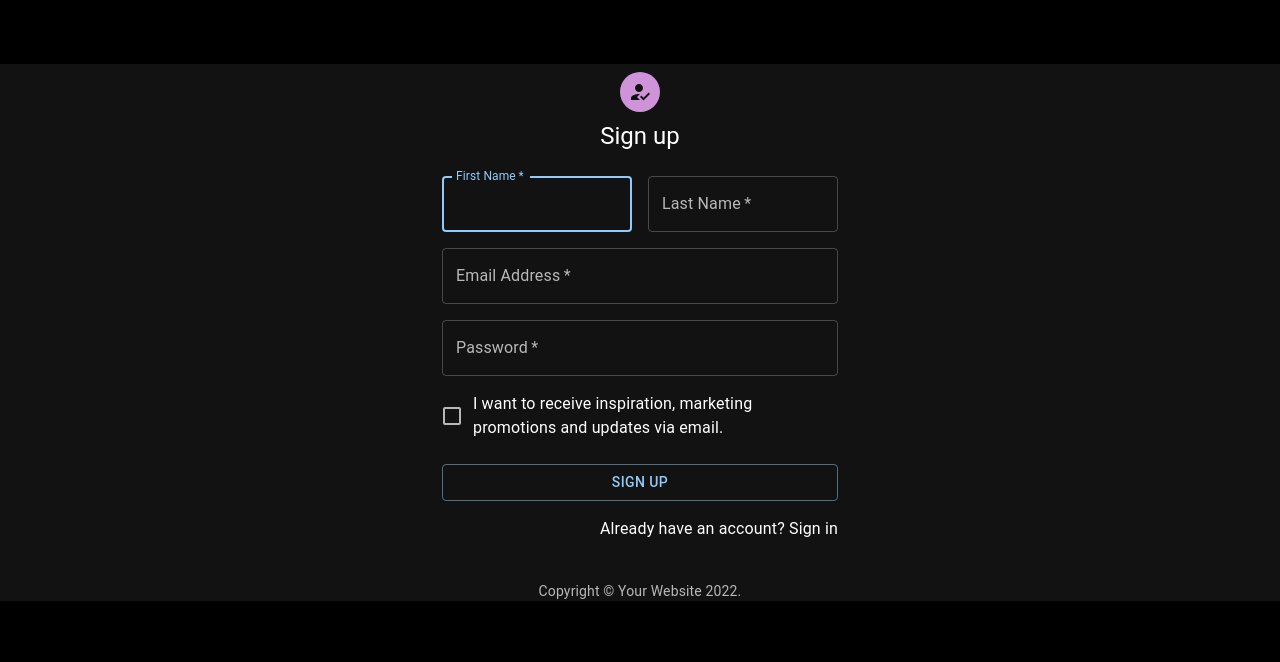
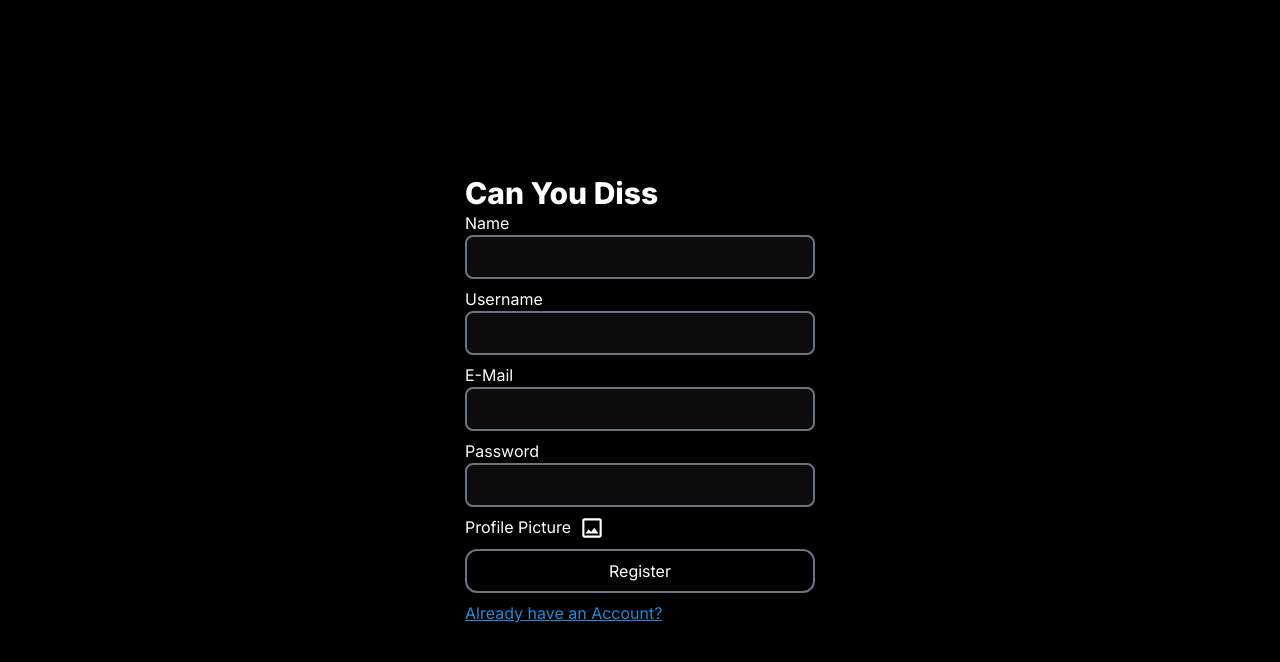
Before and after one commit to harshalranjhani/can-you-diss, a Next.js app: page /register in a window 1280 px wide. Shown: the top 662 px of the page. Built offline with nearby package versions, Linux system fonts and the light colour scheme.

Commit message:
ui: updated the regsister page

```diff
--- a/pages/register.js
+++ b/pages/register.js
@@ -1,67 +1,40 @@
-import * as React from "react";
-import { useState } from "react";
-import Avatar from "@mui/material/Avatar";
-import Button from "@mui/material/Button";
-import CssBaseline from "@mui/material/CssBaseline";
-import TextField from "@mui/material/TextField";
-import FormControlLabel from "@mui/material/FormControlLabel";
-import Checkbox from "@mui/material/Checkbox";
-import Link from "next/link";
-import Grid from "@mui/material/Grid";
-import Box from "@mui/material/Box";
-import LockOutlinedIcon from "@mui/icons-material/LockOutlined";
-import Typography from "@mui/material/Typography";
-import Container from "@mui/material/Container";
-import HowToRegIcon from "@mui/icons-material/HowToReg";
-import { createTheme, ThemeProvider } from "@mui/material/styles";
-import { auth, db } from "../utils/firebase";
+import { useState, useRef, useId } from "react";
 import { useRouter } from "next/router";
 
-function Copyright(props) {
-  return (
-    <Typography
-      variant="body2"
-      color="text.secondary"
-      align="center"
-      {...props}
-    >
-      {"Copyright © "}
-      <Link color="inherit" href="https://mui.com/">
-        Your Website
-      </Link>{" "}
-      {new Date().getFullYear()}
-      {"."}
-    </Typography>
-  );
-}
+import InsertPhotoOutlinedIcon from "@mui/icons-material/InsertPhotoOutlined";
+import Image from "next/image";
+import Link from "next/link";
 
-const theme = createTheme({
-  palette: {
-    mode: "dark",
-  },
-});
+import { auth, db, storage } from "../utils/firebase";
+import firebase from "firebase/compat/app";
+import { v4 } from "uuid";
+
+import {
+  getStorage,
+  ref,
+  uploadBytesResumable,
+  getDownloadURL,
+} from "firebase/storage";
 
 export default function SignUp() {
-  const [firstName, setFirstName] = useState("");
-  const [lastName, setLastName] = useState("");
+  const [name, setName] = useState("");
+  const [username, setUsername] = useState("");
   const [email, setEmail] = useState("");
   const [password, setPassword] = useState("");
+  const [profilePicture, setProfilePicture] = useState("");
+  const pictureInputRef = useRef();
   const router = useRouter();
 
-  const handleSubmit = () => {
+  const handleSubmit = (evt) => {
+    evt.preventDefault();
     auth
       .createUserWithEmailAndPassword(email, password)
       .then((authUser) => {
         const uid = authUser.user.uid;
         const userDocRef = db.collection("users").doc(uid);
         userDocRef.set({
-          displayName:
-            firstName.charAt(0).toUpperCase() +
-            firstName.slice(1) +
-            " " +
-            lastName.charAt(0).toUpperCase() +
-            lastName.slice(1),
-          username: "rapper123",
+          displayName: name,
+          username: username,
           loser: false,
           wins: 0,
           losses: 0,
@@ -72,12 +45,7 @@ export default function SignUp() {
           email: email,
         });
         authUser.user.updateProfile({
-          displayName:
-            firstName.charAt(0).toUpperCase() +
-            firstName.slice(1) +
-            " " +
-            lastName.charAt(0).toUpperCase() +
-            lastName.slice(1),
+          displayName: name,
         });
       })
 
@@ -87,109 +55,286 @@ export default function SignUp() {
         alert("Welcome User!");
       })
       .catch((e) => alert(e.message));
+
+    const storage = getStorage();
+
+    // Create the file metadata
+    /** @type {any} */
+    const metadata = {
+      contentType: "image/jpeg",
     };
 
+    // Upload file and metadata to the object 'images/mountains.jpg'
+    const storageRef = ref(storage, "images/" + profilePicture.name + v4());
+    const uploadTask = uploadBytesResumable(storageRef, file, metadata);
+
+    // Listen for state changes, errors, and completion of the upload.
+    uploadTask.on(
+      "state_changed",
+      (snapshot) => {
+        // Get task progress, including the number of bytes uploaded and the total number of bytes to be uploaded
+        const progress =
+          (snapshot.bytesTransferred / snapshot.totalBytes) * 100;
+        console.log("Upload is " + progress + "% done");
+        switch (snapshot.state) {
+          case "paused":
+            console.log("Upload is paused");
+            break;
+          case "running":
+            console.log("Upload is running");
+            break;
+        }
+      },
+      (error) => {
+        alert(error);
+      },
+      () => {
+        // Upload completed successfully, now we can get the download URL
+        getDownloadURL(uploadTask.snapshot.ref).then((downloadURL) => {
+          console.log("File available at", downloadURL);
+        });
+      }
+    );
+  };
   return (
-    <ThemeProvider theme={theme}>
-      <Container component="main" maxWidth="xs">
-        <CssBaseline />
-        <Box
-          sx={{
-            marginTop: 8,
-            display: "flex",
-            flexDirection: "column",
-            alignItems: "center",
-          }}
-        >
-          <Avatar sx={{ m: 1, bgcolor: "secondary.main" }}>
-            <HowToRegIcon />
-          </Avatar>
-          <Typography component="h1" variant="h5">
-            Sign up
-          </Typography>
-          <Box component="div" noValidate sx={{ mt: 3 }}>
-            <Grid container spacing={2}>
-              <Grid item xs={12} sm={6}>
-                <TextField
-                  autoComplete="given-name"
-                  name="firstName"
-                  required
-                  fullWidth
-                  id="firstName"
-                  label="First Name"
-                  autoFocus
+    // <div className="h-screen w-screen flex flex-col justify-center items-center">
+    //   <div className="border-2 border-border-gray p-8 rounded-lg space-y-2">
+    //     <h1 className="text-3xl font-black ">Can You Diss</h1>
+    //     <form className="flex flex-col">
+    //       <label>E-Mail</label>
+    //       <input
+    //         type="email"
+    //         className="input"
+    //         onChange={(evt) => {
+    //           setEmail(evt.target.value);
+    //         }}
+    //       />
+    //       <label>Password</label>
+    //       <input
+    //         type="password"
+    //         className="input"
+    //         onChange={(evt) => {
+    //           setPassword(evt.target.value);
+    //         }}
+    //       />
+    //     </form>
+    //     <div>
+    //       <Link href="/register">
+    //         <button className="button" onClick={handleSubmit}>
+    //           Login
+    //         </button>
+    //       </Link>
+    //     </div>
+
+    //     <div>
+    //       <p>Dont have an Account?</p>
+    //       <Link href="/register">Register</Link>
+    //     </div>
+    //   </div>
+    // </div>
+
+    <div className="h-screen w-screen flex flex-col items-center justify-center">
+      <div className="w-[300px] lg:w-[350px]">
+        <div>
+          <h1 className="text-3xl font-extrabold">Can You Diss</h1>
+        </div>
+        <form className="flex flex-col">
+          <label>Name</label>
+          <input
+            type="text"
+            name="Name"
+            className="input"
             onChange={(evt) => {
-                    setFirstName(evt.target.value);
+              setName(evt.target.value);
             }}
           />
-              </Grid>
-              <Grid item xs={12} sm={6}>
-                <TextField
-                  required
-                  fullWidth
-                  id="lastName"
-                  label="Last Name"
-                  name="lastName"
-                  autoComplete="family-name"
+          <label>Username</label>
+          <input
+            type="text"
+            name="Username"
+            className="input"
             onChange={(evt) => {
-                    setLastName(evt.target.value);
+              setUsername(evt.target.value);
             }}
           />
-              </Grid>
-              <Grid item xs={12}>
-                <TextField
-                  required
-                  fullWidth
-                  id="email"
-                  label="Email Address"
+          <label>E-Mail</label>
+          <input
+            type="email"
             name="email"
-                  autoComplete="email"
+            className="input"
             onChange={(evt) => {
               setEmail(evt.target.value);
             }}
           />
-              </Grid>
-              <Grid item xs={12}>
-                <TextField
-                  required
-                  fullWidth
-                  name="password"
-                  label="Password"
+          <label>Password</label>
+          <input
             type="password"
-                  id="password"
-                  autoComplete="new-password"
+            name="Password"
+            className="input"
             onChange={(evt) => {
               setPassword(evt.target.value);
             }}
           />
-              </Grid>
-              <Grid item xs={12}>
-                <FormControlLabel
-                  control={
-                    <Checkbox value="allowExtraEmails" color="primary" />
+          <div
+            className="flex space-x-2 cursor-pointer"
+            onClick={() => {
+              pictureInputRef.current.click();
+            }}
+          >
+            <span>Profile Picture</span>
+            <div>
+              <InsertPhotoOutlinedIcon sx={{ fontSize: "26px" }} />
+            </div>
+          </div>
+          {profilePicture ? (
+            <span
+              className="text-red-600 underline cursor-pointer"
+              onClick={() => {
+                setProfilePicture(null);
+              }}
+            >
+              Remove
+            </span>
+          ) : null}
+          <input
+            type="file"
+            name="Profile Picture"
+            onChange={(evt) => {
+              const fileReader = new FileReader();
+              if (evt.target.files) {
+                fileReader.readAsDataURL(evt.target.files[0]);
               }
-                  label="I want to receive inspiration, marketing promotions and updates via email."
+              fileReader.onload = (readerEvt) => {
+                setProfilePicture(readerEvt.target?.result);
+              };
+            }}
+            ref={pictureInputRef}
+            hidden
           />
-              </Grid>
-            </Grid>
-            <Button
-              type="submit"
-              fullWidth
-              variant="outlined"
-              onClick={handleSubmit}
-              sx={{ mt: 3, mb: 2 }}
+          <button
+            className="button mb-2"
+            onClick={(evt) => {
+              handleSubmit(evt);
+            }}
           >
-              Sign Up
-            </Button>
-            <Grid container justifyContent="flex-end">
-              <Grid item>
-                <Link href="/login">Already have an account? Sign in</Link>
-              </Grid>
-            </Grid>
-          </Box>
-        </Box>
-        <Copyright sx={{ mt: 5 }} />
-      </Container>
-    </ThemeProvider>
+            Register
+          </button>
+          <Link href={"/login"} className="text-twit-blue underline">
+            Already have an Account?
+          </Link>
+          {profilePicture ? (
+            <div className="absolute">
+              <Image
+                src={profilePicture}
+                className="opacity-80 hover:opacity-50 transition-all duration-300 object-contain"
+                width={250}
+                height={250}
+              />
+            </div>
+          ) : null}
+        </form>
+      </div>
+    </div>
+
+    // <ThemeProvider theme={theme}>
+    //   <Container component="main" maxWidth="xs">
+    //     <CssBaseline />
+    //     <Box
+    //       sx={{
+    //         marginTop: 8,
+    //         display: "flex",
+    //         flexDirection: "column",
+    //         alignItems: "center",
+    //       }}
+    //     >
+    //       <Avatar sx={{ m: 1, bgcolor: "secondary.main" }}>
+    //         <HowToRegIcon />
+    //       </Avatar>
+    //       <Typography component="h1" variant="h5">
+    //         Sign up
+    //       </Typography>
+    //       <Box component="div" noValidate sx={{ mt: 3 }}>
+    //         <Grid container spacing={2}>
+    //           <Grid item xs={12} sm={6}>
+    //             <TextField
+    //               autoComplete="given-name"
+    //               name="firstName"
+    //               required
+    //               fullWidth
+    //               id="firstName"
+    //               label="First Name"
+    //               autoFocus
+    //               onChange={(evt) => {
+    //                 setFirstName(evt.target.value);
+    //               }}
+    //             />
+    //           </Grid>
+    //           <Grid item xs={12} sm={6}>
+    //             <TextField
+    //               required
+    //               fullWidth
+    //               id="lastName"
+    //               label="Last Name"
+    //               name="lastName"
+    //               autoComplete="family-name"
+    //               onChange={(evt) => {
+    //                 setLastName(evt.target.value);
+    //               }}
+    //             />
+    //           </Grid>
+    //           <Grid item xs={12}>
+    //             <TextField
+    //               required
+    //               fullWidth
+    //               id="email"
+    //               label="Email Address"
+    //               name="email"
+    //               autoComplete="email"
+    //               onChange={(evt) => {
+    //                 setEmail(evt.target.value);
+    //               }}
+    //             />
+    //           </Grid>
+    //           <Grid item xs={12}>
+    //             <TextField
+    //               required
+    //               fullWidth
+    //               name="password"
+    //               label="Password"
+    //               type="password"
+    //               id="password"
+    //               autoComplete="new-password"
+    //               onChange={(evt) => {
+    //                 setPassword(evt.target.value);
+    //               }}
+    //             />
+    //           </Grid>
+    //           <Grid item xs={12}>
+    //             <FormControlLabel
+    //               control={
+    //                 <Checkbox value="allowExtraEmails" color="primary" />
+    //               }
+    //               label="I want to receive inspiration, marketing promotions and updates via email."
+    //             />
+    //           </Grid>
+    //         </Grid>
+    //         <Button
+    //           type="submit"
+    //           fullWidth
+    //           variant="outlined"
+    //           onClick={handleSubmit}
+    //           sx={{ mt: 3, mb: 2 }}
+    //         >
+    //           Sign Up
+    //         </Button>
+    //         <Grid container justifyContent="flex-end">
+    //           <Grid item>
+    //             <Link href="/login">Already have an account? Sign in</Link>
+    //           </Grid>
+    //         </Grid>
+    //       </Box>
+    //     </Box>
+    //   </Container>
+    // </ThemeProvider>
   );
 }
```
Lines whose indentation alone changed are shown as unchanged.
